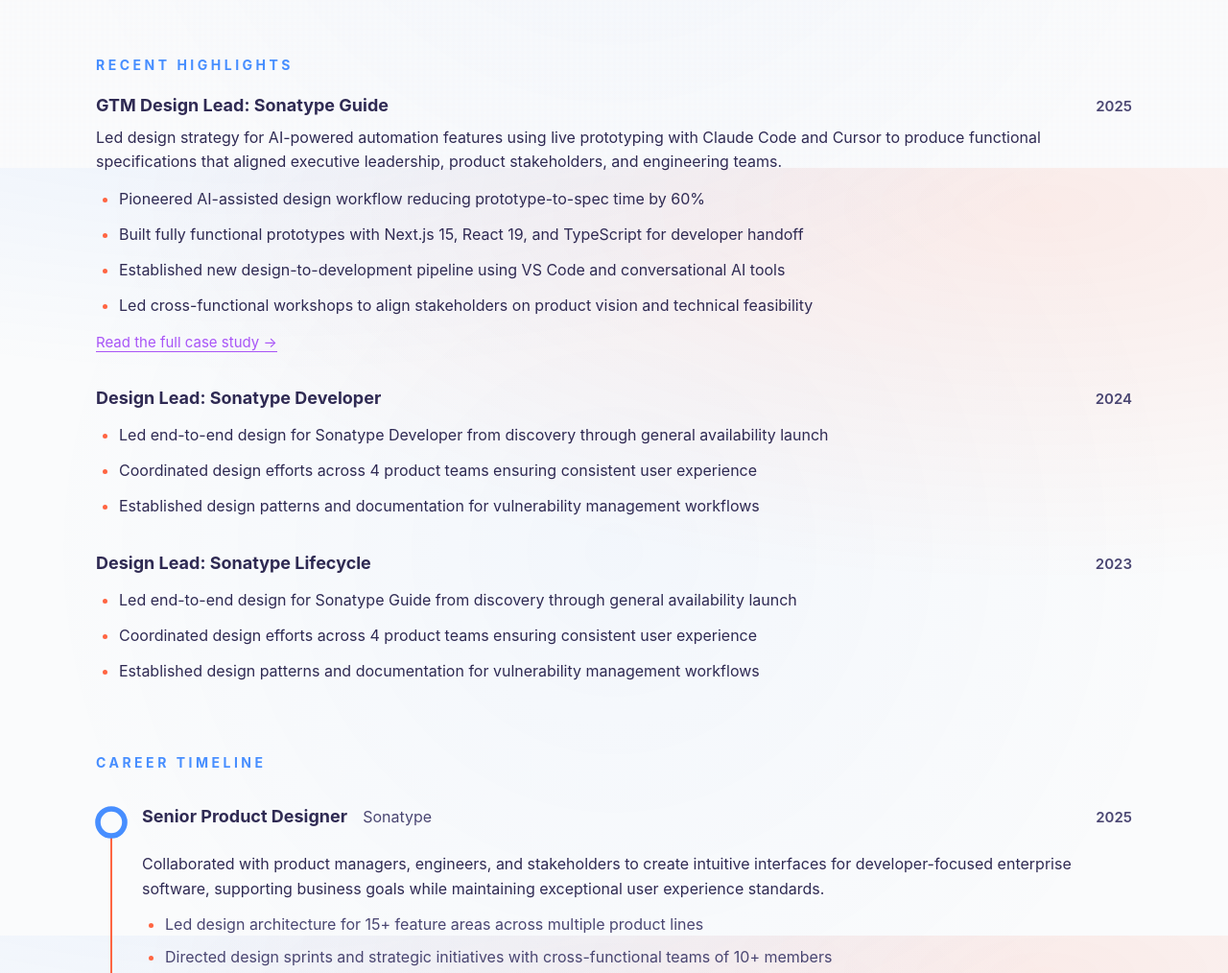
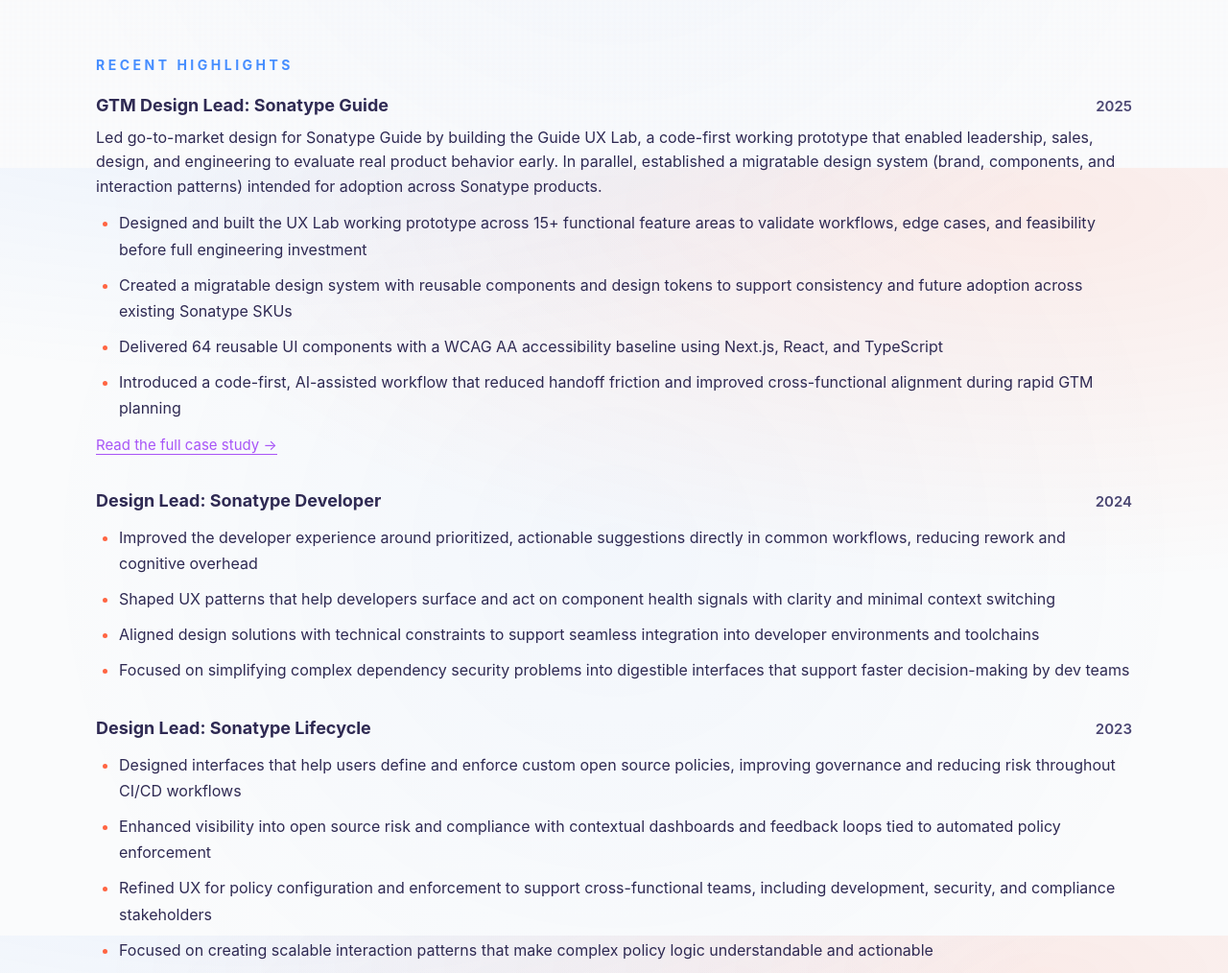
Before and after one commit to jrdnwlz/portfolio, a website: page resume.html in a window 1280 px wide. Shown: the part 625-1639 px from the top of the page at 96% size. Drawn offline with Linux system fonts and the light colour scheme.

Commit message:
content updates

```diff
--- a/resume.html
+++ b/resume.html
@@ -83,12 +83,12 @@
               <h3>GTM Design Lead: Sonatype Guide</h3>
               <span class="year">2025</span>
             </div>
-            <p>Led design strategy for AI-powered automation features using live prototyping with Claude Code and Cursor to produce functional specifications that aligned executive leadership, product stakeholders, and engineering teams.</p>
+            <p>Led go-to-market design for Sonatype Guide by building the Guide UX Lab, a code-first working prototype that enabled leadership, sales, design, and engineering to evaluate real product behavior early. In parallel, established a migratable design system (brand, components, and interaction patterns) intended for adoption across Sonatype products.</p>
             <ul>
-              <li>Pioneered AI-assisted design workflow reducing prototype-to-spec time by 60%</li>
-              <li>Built fully functional prototypes with Next.js 15, React 19, and TypeScript for developer handoff</li>
-              <li>Established new design-to-development pipeline using VS Code and conversational AI tools</li>
-              <li>Led cross-functional workshops to align stakeholders on product vision and technical feasibility</li>
+              <li>Designed and built the UX Lab working prototype across 15+ functional feature areas to validate workflows, edge cases, and feasibility before full engineering investment</li>
+              <li>Created a migratable design system with reusable components and design tokens to support consistency and future adoption across existing Sonatype SKUs</li>
+              <li>Delivered 64 reusable UI components with a WCAG AA accessibility baseline using Next.js, React, and TypeScript</li>
+              <li>Introduced a code-first, AI-assisted workflow that reduced handoff friction and improved cross-functional alignment during rapid GTM planning</li>
             </ul>
             <p style="margin-top: 12px; font-size: 15px;"><a href="case-study-sonatype-guide.html" style="color: var(--accent-purple); text-decoration: none; border-bottom: 1px solid var(--accent-purple); transition: opacity 0.2s ease;">Read the full case study →</a></p>
           </div>
@@ -99,9 +99,10 @@
               <span class="year">2024</span>
             </div>
             <ul>
-              <li>Led end-to-end design for Sonatype Developer from discovery through general availability launch</li>
-              <li>Coordinated design efforts across 4 product teams ensuring consistent user experience</li>
-              <li>Established design patterns and documentation for vulnerability management workflows</li>
+              <li>Improved the developer experience around prioritized, actionable suggestions directly in common workflows, reducing rework and cognitive overhead</li>
+              <li>Shaped UX patterns that help developers surface and act on component health signals with clarity and minimal context switching</li>
+              <li>Aligned design solutions with technical constraints to support seamless integration into developer environments and toolchains</li>
+              <li>Focused on simplifying complex dependency security problems into digestible interfaces that support faster decision-making by dev teams</li>
             </ul>
           </div>
 
@@ -111,9 +112,10 @@
               <span class="year">2023</span>
             </div>
             <ul>
-              <li>Led end-to-end design for Sonatype Guide from discovery through general availability launch</li>
-              <li>Coordinated design efforts across 4 product teams ensuring consistent user experience</li>
-              <li>Established design patterns and documentation for vulnerability management workflows</li>
+              <li>Designed interfaces that help users define and enforce custom open source policies, improving governance and reducing risk throughout CI/CD workflows</li>
+              <li>Enhanced visibility into open source risk and compliance with contextual dashboards and feedback loops tied to automated policy enforcement</li>
+              <li>Refined UX for policy configuration and enforcement to support cross-functional teams, including development, security, and compliance stakeholders</li>
+              <li>Focused on creating scalable interaction patterns that make complex policy logic understandable and actionable</li>
             </ul>
           </div>
         </div>
```
Also changed, not shown: case-study-sonatype-guide.html (+2 -2 lines).
